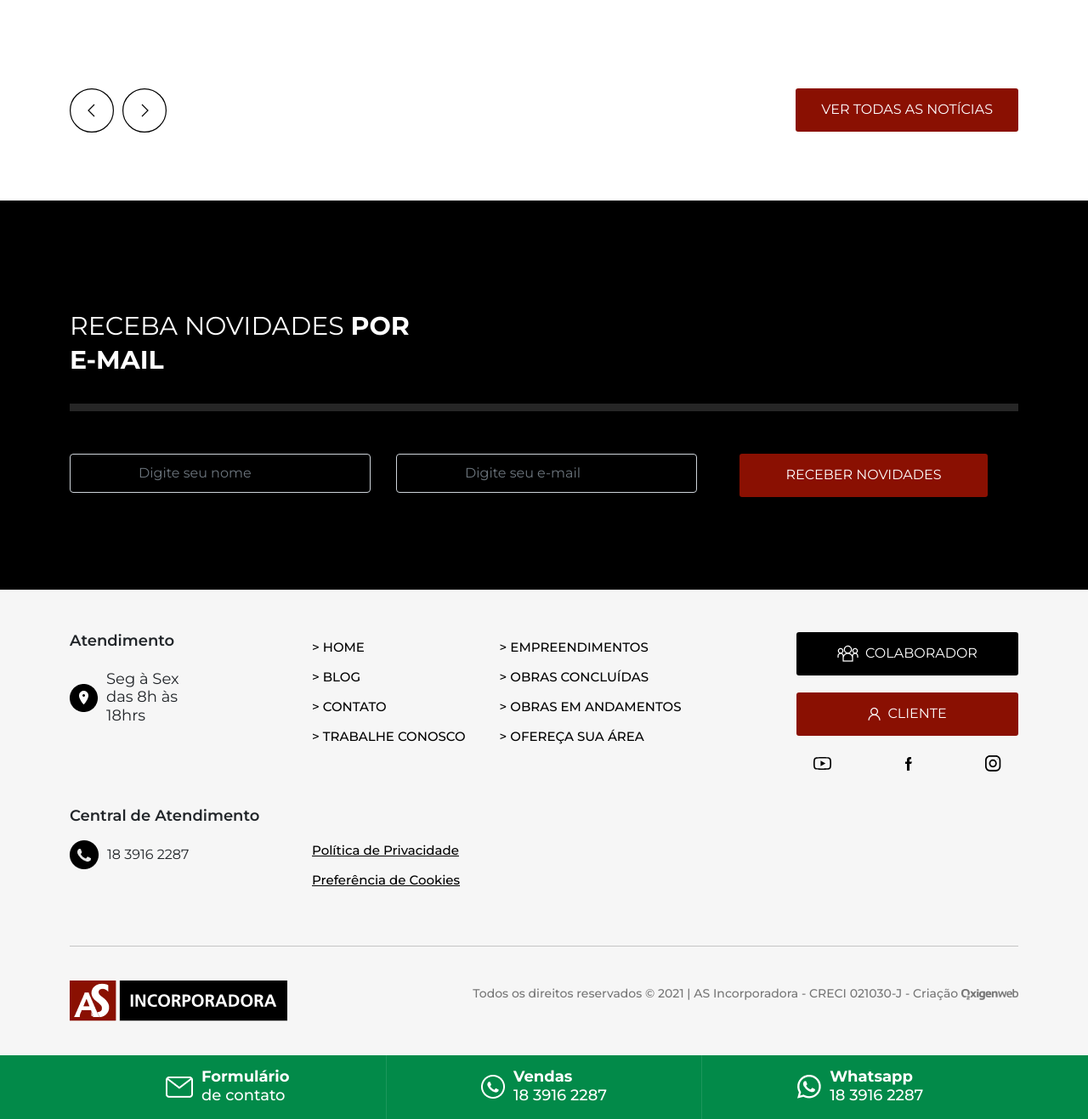
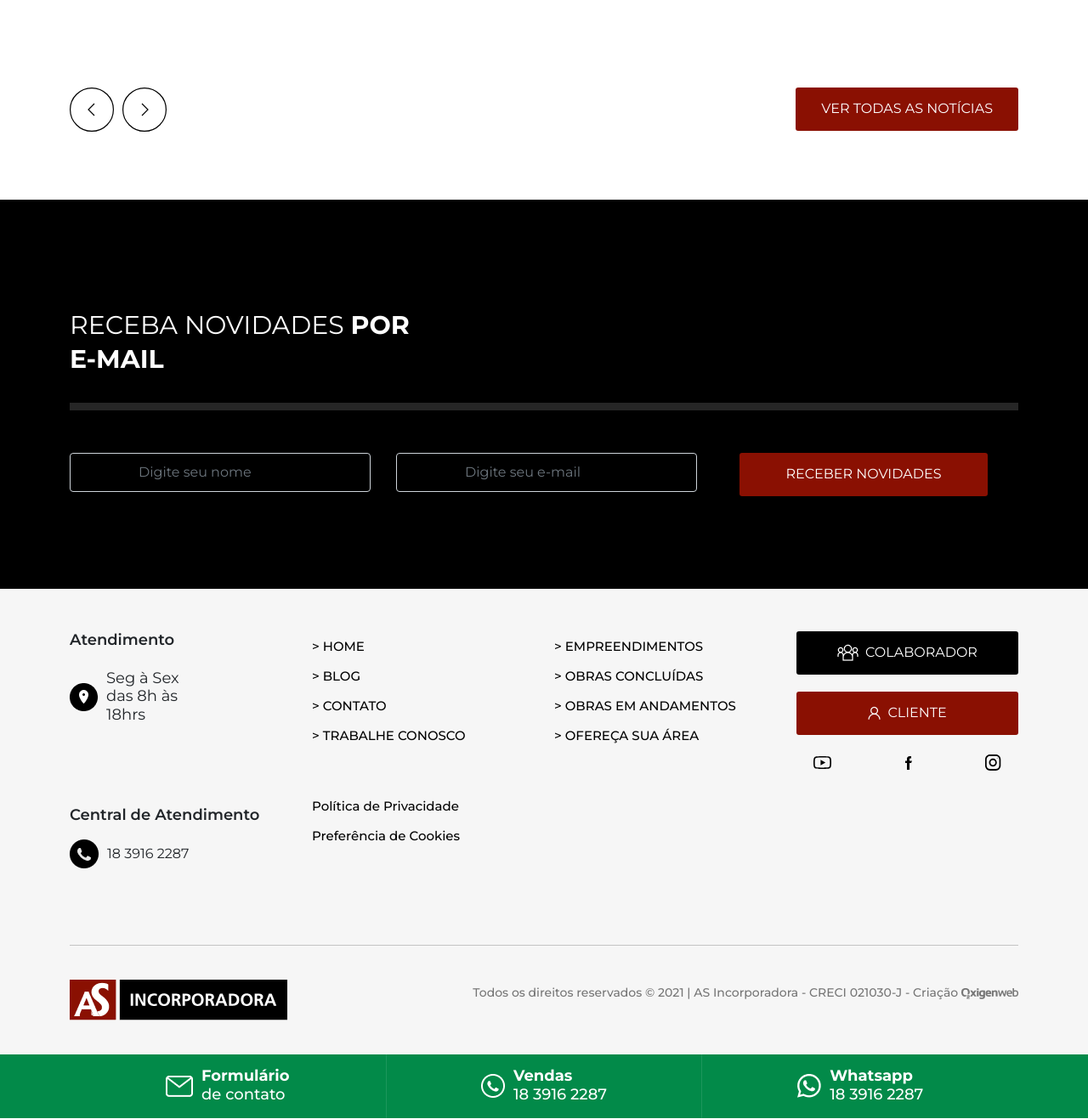
Before and after one commit to giihsatiko/AS-incorporadora, a PHP site: page /index.php in a window 1280 px wide. Shown: the part 4400-5717 px from the top of the page at 85% size. Run offline with PHP 8.4, Linux system fonts and the light colour scheme.

Commit message:
correção col desktop footer

```diff
--- a/assets/css/_footer.scss
+++ b/assets/css/_footer.scss
@@ -70,19 +70,24 @@
   }
 }
 .links-itens {
-  display: flex;
-  flex-wrap: wrap;
-  width: 50%;
-  gap: 40px;
+  // display: flex;
+  // flex-wrap: wrap;
+  // // width: 50%;
+  // gap: 15px;
+  @media (min-width: 768px) {
+    gap: 40px;
+  }
   div {
-    display: flex;
-    flex-direction: column;
-    width: fit-content;
+    // display: flex;
+    // flex-direction: column;
+    // width: fit-content;
     a {
       color: black;
       font-weight: 500;
       font-size: 15px;
       line-height: 35px;
+      display: block;
+      width: fit-content;
       &:hover {
         color: $cinza;
         text-decoration: underline;
@@ -168,7 +173,6 @@
       line-height: 21.94px;
     }
   }
-
 }
 
 .lista-mobile {
--- a/assets/css/style.scss
+++ b/assets/css/style.scss
@@ -378,13 +378,6 @@
   .links {
     flex-wrap: wrap;
   }
-  .botoes {
-    flex-direction: row;
-    align-items: center;
-    div {
-      gap: 50px;
-    }
-  }
 }
 
 @media (max-width: 767.9px) {
@@ -517,7 +510,6 @@
     width: 100%;
     justify-content: space-between;
     ul {
-      width: 30%;
       justify-content: space-between;
     }
     div {
--- a/footer.php
+++ b/footer.php
@@ -1,9 +1,8 @@
     <footer>
       <div class="contato">
-        <div class="container-fluid container-lg">
-          <div class="links-rodape">
+        <div class="links-rodape container-fluid container-lg">
           <div class="row">
-              <div class="col-md-3">
+            <div class="col-4 col-lg-3">
               <div class="atendimento">
                 <h4 class="fw600 fs18">Atendimento</h4>
                 <div>
@@ -34,25 +33,29 @@
                   </a></li>
               </ul>
             </div>
-              <div class="links-itens col-md-6">
-                <div>
+            <div class="links-itens col-8 col-lg-6">
+              <div class="row">
+                <div class="col-12 col-md-6">
                   <a href="index.php"><span>></span> HOME</a>
                   <a href="blog.php">> BLOG</a>
                   <a href="contato.php">> CONTATO</a>
                   <a href="">> TRABALHE CONOSCO</a>
                 </div>
-                <div>
+                <div class="col-12 col-md-6">
                   <a href="empreendimentos.php">> EMPREENDIMENTOS</a>
                   <a href="">> OBRAS CONCLUÍDAS</a>
                   <a href="empreendimento.php">> OBRAS EM ANDAMENTOS</a>
                   <a href="">> OFEREÇA SUA ÁREA</a>
                 </div>
+                <div class="col-12 col-md-6 pt-5">
                   <div class="politica">
                     <a href="">Política de Privacidade</a>
                     <a href="">Preferência de Cookies</a>
                   </div>
                 </div>
-              <div class="botoes col-md-3">
+              </div>
+            </div>
+            <div class="botoes col-12 col-lg-3">
               <a href="" class="botao-preto"><img src="assets/images/grupo.png" alt="grupo"> COLABORADOR</a>
               <a href="" class="botao-vermelho"><img src="assets/images/usuario.png" alt="usuario"> CLIENTE</a>
               <ul>
@@ -70,7 +73,6 @@
                     </svg>
                   </a></li>
               </ul>
-              </div>
             </div>
           </div>
           <div class="direitos">
--- a/index.php
+++ b/index.php
@@ -94,16 +94,16 @@
           <a class="fw600 d-block">OBRAS EM ANDAMENTO</a>
           <span></span>
         </div>
-        <div id="todas-obras">
-          <a class="fw600 d-block ativo">TODAS AS OBRAS</a>
-          <span class="ativo"></span>
+        <div class=" ativo" id="todas-obras">
+          <a class="fw600 d-block">TODAS AS OBRAS</a>
+          <span></span>
         </div>
       </div>
       <span class="pagination-span"></span>
     </div>
     <div class="swiper mySwiper mySwiper-loteamento">
       <div class="swiper-wrapper">
-        <?php for ($i = 0; $i < 6; $i++) : ?>
+        <?php for ($i = 0; $i < 9; $i++) : ?>
           <div class="swiper-slide  d-none obras-concluidas">
             <div class="lotes-item w-100">
               <a href="">
@@ -135,7 +135,7 @@
             </div>
           </div>
         <?php endfor; ?>
-        <?php for ($i = 0; $i < 6; $i++) : ?>
+        <?php for ($i = 0; $i < 3; $i++) : ?>
           <div class="swiper-slide todas-obras">
             <div class="lotes-item w-100">
               <a href="">
@@ -143,7 +143,7 @@
                 <div>
                   <span></span>
                   <h2 class="fw600 fs14">DE 156 A 369m² • 110 LOTES</h2>
-                  <h3 class="fw500 fs12">Loteamento Rubi</h3>
+                  <h3 class="fw500 fs12">Loteamento Rubihjhj</h3>
                   <p class="fw500 fs16">Presidente Prudente - SP</p>
                   <p class="fw500 fs14">Bairro Centro</p>
                 </div>
```
Also changed, not shown: style.css. Lines whose indentation alone changed are shown as unchanged.
